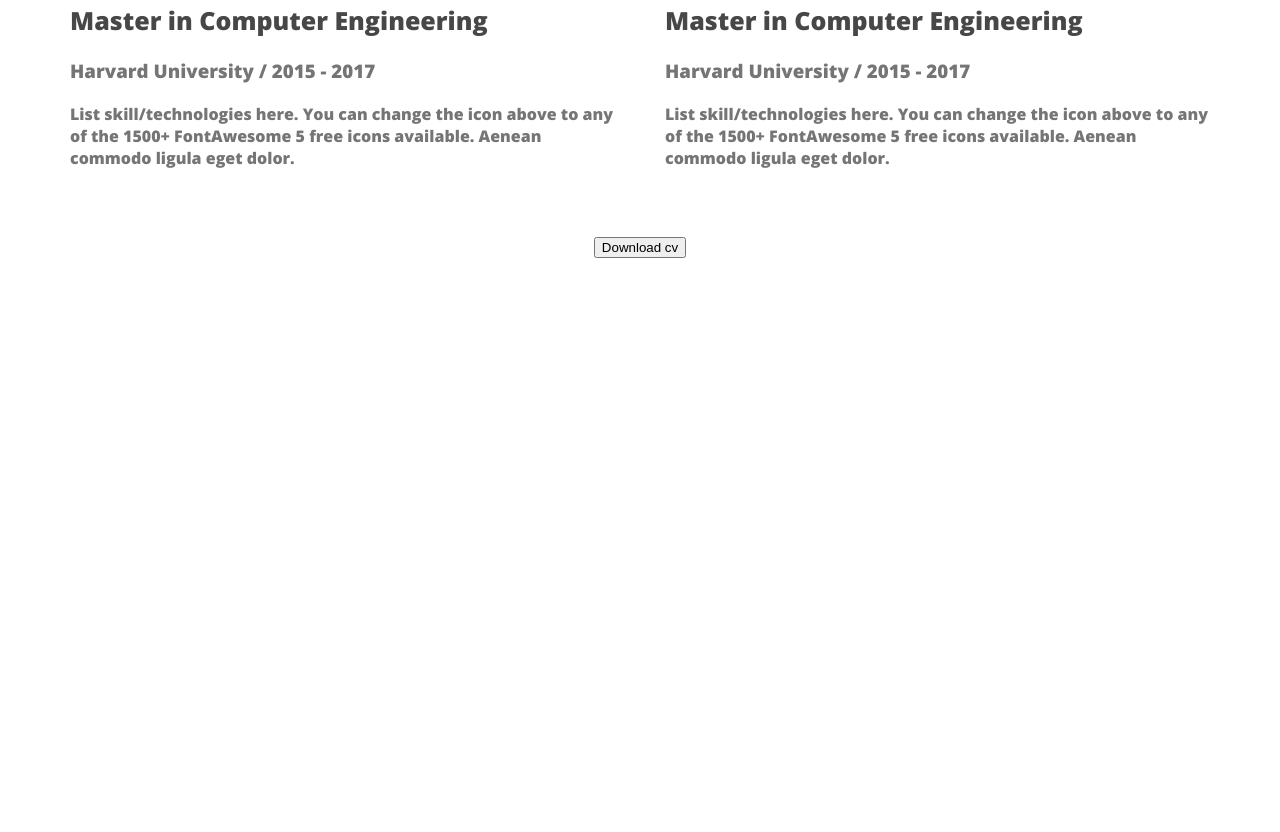
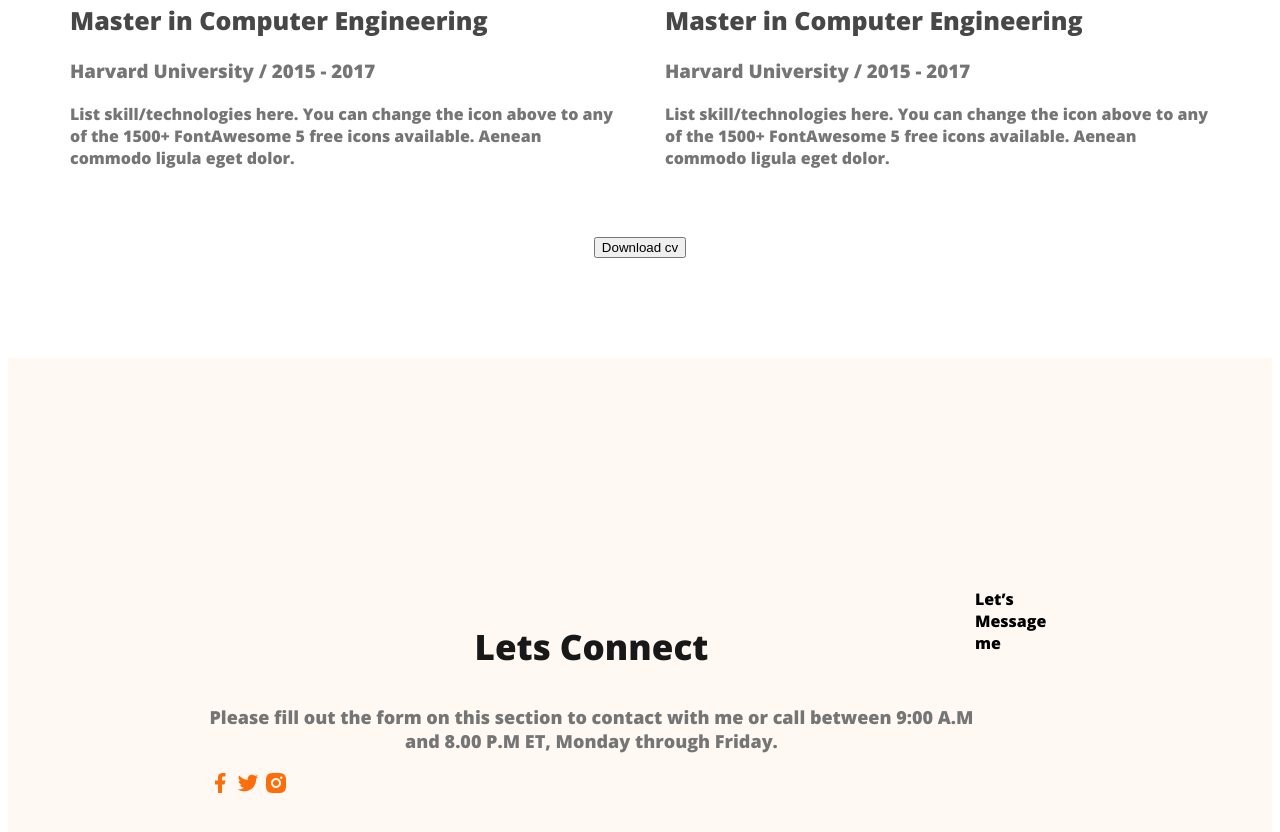
Before and after one commit to mdnurnoby/webdevoloper-portfolio, a plain HTML site: page index.html in a window 1280 px wide. Shown: the part 2924-3756 px from the top of the page. Before the commit the page ends 3232 px from the top, so only its background shows below. Drawn offline with nearby package versions, Linux system fonts and the light colour scheme.

Commit message:
basic footer

```diff
--- a/index.html
+++ b/index.html
@@ -143,7 +143,16 @@
       </section>
     </main>
     <footer>
-
+        <div class="footer-colum">
+            <h3 class="section-title">Lets Connect</h3>
+            <p class="section-description">Please fill out the form on this section to contact with me or call between 9:00 A.M and 8.00 P.M ET, Monday through Friday.</p>
+            <div class="social-lins">
+                <a href=""><img src="images/icons/facebook.png" alt=""></a>
+                <a href=""><img src="images/icons/twitter.png" alt=""></a>
+                <a href=""><img src="images/icons/insta.png" alt=""></a>
+            </div>
+        </div>
+        <div class="footer-colum">Let’s Message me</div>
     </footer>
 </body>
 </html>
--- a/styles/portfolio.css
+++ b/styles/portfolio.css
@@ -149,3 +149,11 @@ main section {
   text-align: center;
   margin: 50px;
 }
+
+/* footer styles */
+footer{
+  display: flex;
+  background-color: #fff8f3;
+  margin-top: 100px;
+  padding: 230px 200px;
+}
```
